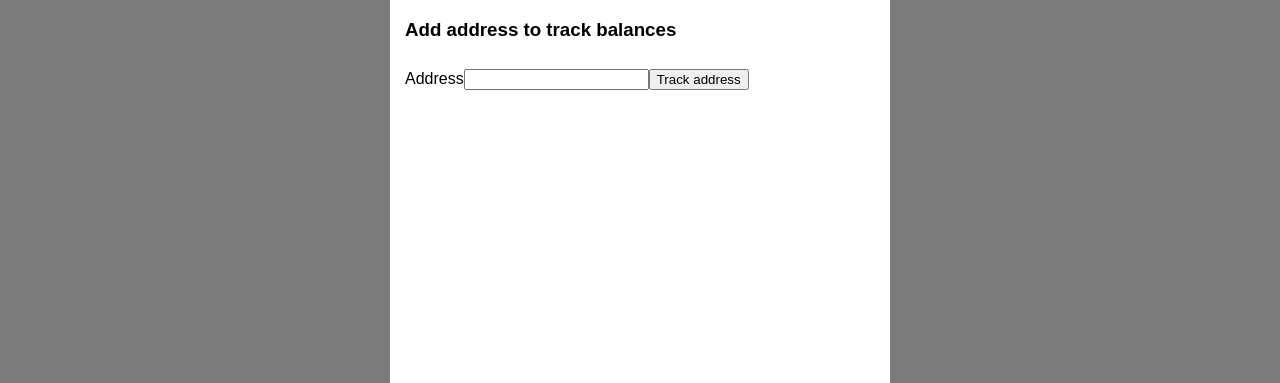
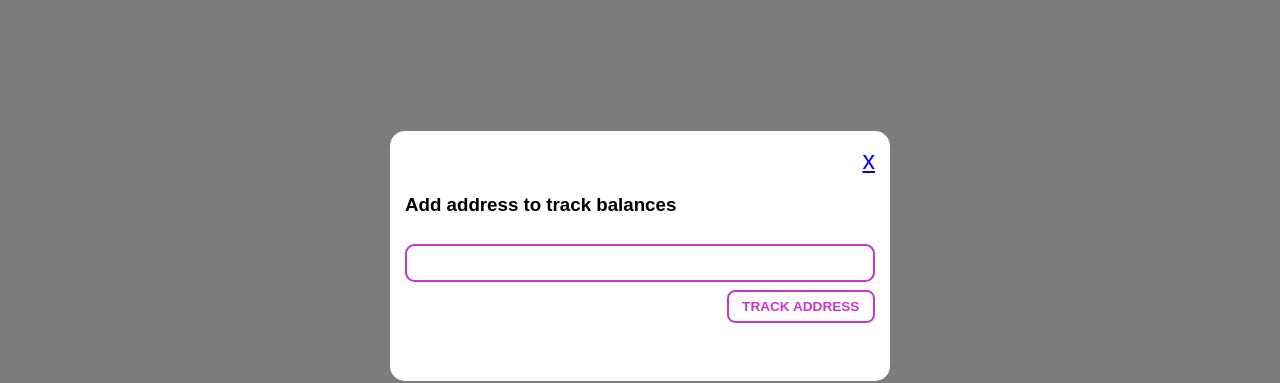
Before and after one commit to WojciechJelen/token-tracker, a Next.js app: page / in a window 1280 px wide. Both pictures are taken after a click on the button "ADD ADDRESS". Shown: the part 144-527 px from the top of the page. Built offline with nearby package versions, Linux system fonts and the light colour scheme; no server answers.

Commit message:
feature: address validation

```diff
--- a/components/Modal.tsx
+++ b/components/Modal.tsx
@@ -3,12 +3,18 @@ import * as ReactDOM from "react-dom";
 import styled from "@emotion/styled";
 
 type PropsType = {
+  title: string;
   show: boolean;
   onClose: () => void;
   children: React.ReactNode;
 };
 
-export const Modal: React.FC<PropsType> = ({ show, onClose, children }) => {
+export const Modal: React.FC<PropsType> = ({
+  show,
+  onClose,
+  children,
+  title,
+}) => {
   const [isBrowser, setIsBrowser] = useState(false);
 
   useEffect(() => {
@@ -28,7 +34,7 @@ export const Modal: React.FC<PropsType> = ({ show, onClose, children }) => {
             x
           </a>
         </StyledModalHeader>
-        <h3>Add address to track balances</h3>
+        <h3>{title}</h3>
         <StyledModalBody>{children}</StyledModalBody>
       </StyledModal>
     </StyledModalOverlay>
@@ -57,7 +63,7 @@ const StyledModalHeader = styled.div`
 const StyledModal = styled.div`
   background: white;
   width: 500px;
-  height: 600px;
+  height: 250px;
   border-radius: 15px;
   padding: 15px;
 `;
--- a/pages/_app.tsx
+++ b/pages/_app.tsx
@@ -16,7 +16,7 @@ function MyApp({ Component, pageProps }: AppProps) {
     },
     [setDarkTheme]
   );
-  console.log("###isDark", isDark);
+
   return (
     <>
       <Global
--- a/pages/index.tsx
+++ b/pages/index.tsx
@@ -4,20 +4,21 @@ import Head from "next/head";
 import { useQueries } from "react-query";
 
 import { getTokensBalances } from "../api";
-import { ethers } from "ethers";
 import Modal from "../components/Modal";
 import { Table } from "../components/Table";
 import { ThemeSwitcherContext } from "../context/themeSwitcherContext";
 import { TOKENS_BALANCES_STORAGE_KEY } from "../constants";
 import {
+  StyledActyionsWrapper,
   StyledButton,
   StyledContainer,
+  StyledInput,
   StyledMain,
   StyledNavbar,
-  StyledTable,
   StyledThemeSwitchButton,
 } from "../styled";
 import { formatUnit } from "../utils";
+import { ethers } from "ethers";
 
 const ADDRESSES = [
   "0xd54921ccf100cc6a78acbbd4e55fd57c9b50ea7a",
@@ -30,9 +31,16 @@ const Home: NextPage = () => {
   const [inputValue, setInputValue] = useState("");
   const [trackedAddresses, setTrackedAddresses] = useState<string[]>([]);
   const [showModal, setShowModal] = useState(false);
-  const [alreadyTracked, setAlreadyTracked] = useState(false);
+  const [warningMessage, setWarning] = useState<string | null>(null);
 
   useEffect(() => {
+    /**
+     * @description
+     * That was the only way to read from cache
+     * Abtracting local storage functionalities to a separate hook and orchestrating it with useState
+     * was impossible, because it was not possible to read from storage on the server side and
+     * that would cause content mismatch during SSR
+     */
     const storedAddresses = localStorage.getItem(TOKENS_BALANCES_STORAGE_KEY);
     if (storedAddresses) {
       setTrackedAddresses(JSON.parse(storedAddresses));
@@ -63,7 +71,7 @@ const Home: NextPage = () => {
 
   const handleCloseModal = useCallback(() => {
     setShowModal(false);
-    setAlreadyTracked(false);
+    setWarning(null);
     setInputValue("");
   }, []);
 
@@ -74,12 +82,21 @@ const Home: NextPage = () => {
   const onTrackAddress = useCallback(
     (event: React.MouseEvent<HTMLButtonElement>) => {
       event.preventDefault();
-      if (trackedAddresses.find((address) => address === inputValue)) {
-        setAlreadyTracked(true);
+
+      try {
+        ethers.utils.getAddress(inputValue);
+      } catch (error) {
+        console.log(error);
+        setWarning("Invalid address");
         return;
       }
 
-      setAlreadyTracked(false);
+      if (trackedAddresses.find((address) => address === inputValue)) {
+        setWarning("Address already tracked");
+        return;
+      }
+
+      setWarning(null);
 
       const newAdressesList = [...trackedAddresses, inputValue];
       setTrackedAddresses(newAdressesList);
@@ -173,16 +190,21 @@ const Home: NextPage = () => {
         </StyledContainer>
       </StyledMain>
 
-      <Modal onClose={handleCloseModal} show={showModal}>
-        <div>{alreadyTracked && "You are already tracking that address!"}</div>
-        <label htmlFor="address">Address</label>
-        <input
+      <Modal
+        onClose={handleCloseModal}
+        show={showModal}
+        title="Add address to track balances"
+      >
+        <div>{warningMessage}</div>
+        <StyledInput
           name="address"
           id="address"
           value={inputValue}
           onChange={onInputChange}
         />
-        <button onClick={onTrackAddress}>Track address</button>
+        <StyledActyionsWrapper>
+          <StyledButton onClick={onTrackAddress}>Track address</StyledButton>
+        </StyledActyionsWrapper>
       </Modal>
     </div>
   );
--- a/styled/index.ts
+++ b/styled/index.ts
@@ -99,3 +99,21 @@ export const StyledNavbar = styled.nav`
   justify-content: flex-end;
   align-items: center;
 `;
+
+export const StyledInput = styled.input`
+  width: 100%;
+  padding: 0.5rem;
+  font-size: 1rem;
+  border: 2px solid ${(props) => props.theme.primary};
+  border-radius: 0.6em;
+  margin-bottom: 0.5rem;
+  &:focus {
+    outline: 0;
+  }
+`;
+
+export const StyledActyionsWrapper = styled.div`
+  display: flex;
+  justify-content: flex-end;
+  align-items: center;
+`;
```
